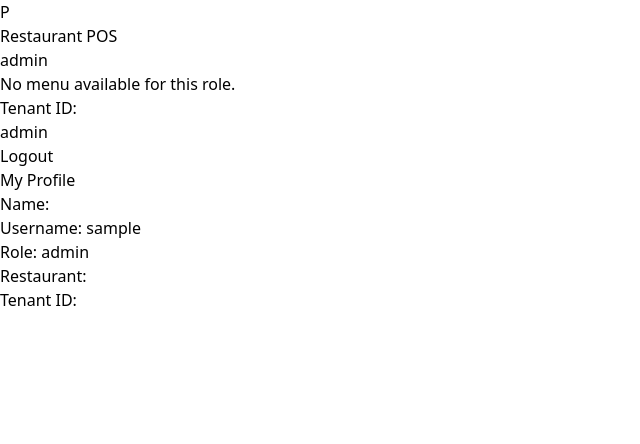
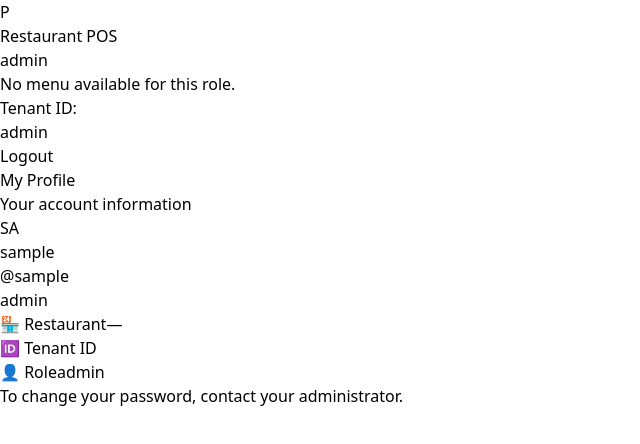
Before and after one commit to Jyotiranjan2023/restaurant-pos, a React app in the folder frontend/: page /profile in a window 1280 px wide. Shown: the top 444 px of the page, without its empty margins (0-640 px from the left). Built offline with nearby package versions, Linux system fonts and the light colour scheme; sample sign-in values are in the browser's storage; the HTML template or start-up script is replaced by a standard one.

Commit message:
Upgrade: Profile page with avatar, role badge, gradient banner

```diff
--- a/frontend/src/pages/Profile.jsx
+++ b/frontend/src/pages/Profile.jsx
@@ -1,17 +1,92 @@
 import { useAuth } from '../context/AuthContext'
+
+const roleStyles = {
+  ADMIN: 'bg-purple-50 text-purple-700 border-purple-200',
+  WAITER: 'bg-blue-50 text-blue-700 border-blue-200',
+  CHEF: 'bg-green-50 text-green-700 border-green-200',
+}
+
+const roleIcons = {
+  ADMIN: '👑',
+  WAITER: '🛎️',
+  CHEF: '👨‍🍳',
+}
 
 export default function Profile() {
   const { user } = useAuth()
 
+  const initials = user?.fullName
+    ? user.fullName.split(' ').map(n => n[0]).join('').toUpperCase().slice(0, 2)
+    : user?.username?.slice(0, 2).toUpperCase() || 'U'
+
   return (
-    <div className="bg-white rounded-xl border border-gray-200 p-6 max-w-md">
-      <h1 className="text-xl font-bold text-gray-800 mb-4">My Profile</h1>
-      <div className="space-y-2 text-sm">
-        <p><span className="text-gray-500">Name:</span> <span className="font-medium">{user?.fullName}</span></p>
-        <p><span className="text-gray-500">Username:</span> <span className="font-medium">{user?.username}</span></p>
-        <p><span className="text-gray-500">Role:</span> <span className="font-medium">{user?.role}</span></p>
-        <p><span className="text-gray-500">Restaurant:</span> <span className="font-medium">{user?.restaurantName}</span></p>
-        <p><span className="text-gray-500">Tenant ID:</span> <span className="font-medium">{user?.tenantId}</span></p>
+    <div className="max-w-lg">
+      <div className="mb-4">
+        <h1 className="text-2xl font-bold text-gray-800">My Profile</h1>
+        <p className="text-sm text-gray-500 mt-0.5">Your account information</p>
+      </div>
+
+      {/* Profile Card */}
+      <div className="bg-white border border-gray-200 rounded-xl overflow-hidden">
+
+        {/* Header banner */}
+        <div className="bg-gradient-to-r from-orange-400 to-orange-500 h-20" />
+
+        {/* Avatar + name */}
+        <div className="px-6 pb-4">
+          <div className="-mt-10 mb-3">
+            <div className="w-20 h-20 rounded-full bg-white border-4 border-white shadow-md flex items-center justify-center">
+              <div className="w-full h-full rounded-full bg-orange-500 flex items-center justify-center">
+                <span className="text-2xl font-bold text-white">{initials}</span>
+              </div>
+            </div>
+          </div>
+
+          <div className="flex items-start justify-between flex-wrap gap-2 mb-4">
+            <div>
+              <h2 className="text-xl font-bold text-gray-800">
+                {user?.fullName || user?.username}
+              </h2>
+              <p className="text-sm text-gray-500">@{user?.username}</p>
+            </div>
+            <span className={`text-xs px-3 py-1 rounded-full border font-bold ${roleStyles[user?.role] || 'bg-gray-100 text-gray-600 border-gray-200'}`}>
+              {roleIcons[user?.role]} {user?.role}
+            </span>
+          </div>
+
+          {/* Info rows */}
+          <div className="space-y-3 border-t border-gray-100 pt-4">
+            <div className="flex items-center justify-between text-sm">
+              <span className="text-gray-500 flex items-center gap-2">
+                🏪 Restaurant
+              </span>
+              <span className="font-semibold text-gray-800">
+                {user?.restaurantName || '—'}
+              </span>
+            </div>
+            <div className="flex items-center justify-between text-sm">
+              <span className="text-gray-500 flex items-center gap-2">
+                🆔 Tenant ID
+              </span>
+              <span className="font-semibold text-gray-800">
+                {user?.tenantId}
+              </span>
+            </div>
+            <div className="flex items-center justify-between text-sm">
+              <span className="text-gray-500 flex items-center gap-2">
+                👤 Role
+              </span>
+              <span className="font-semibold text-gray-800">{user?.role}</span>
+            </div>
+          </div>
+        </div>
+
+        {/* Footer note */}
+        <div className="bg-gray-50 border-t border-gray-100 px-6 py-3">
+          <p className="text-xs text-gray-400">
+            To change your password, contact your administrator.
+          </p>
+        </div>
       </div>
     </div>
   )
```
